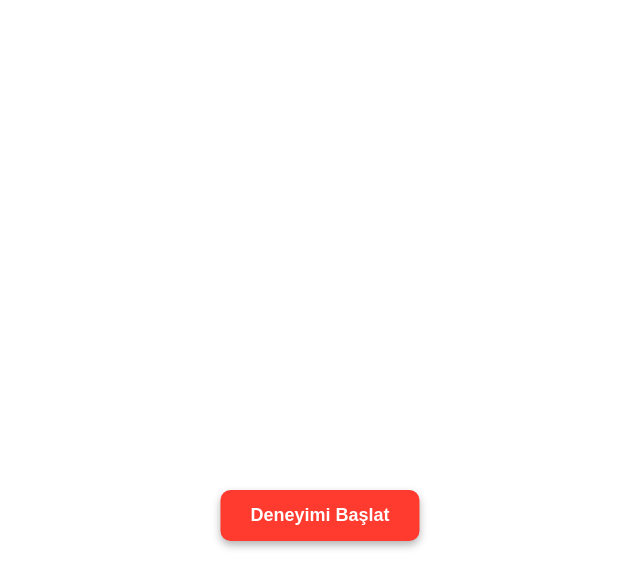
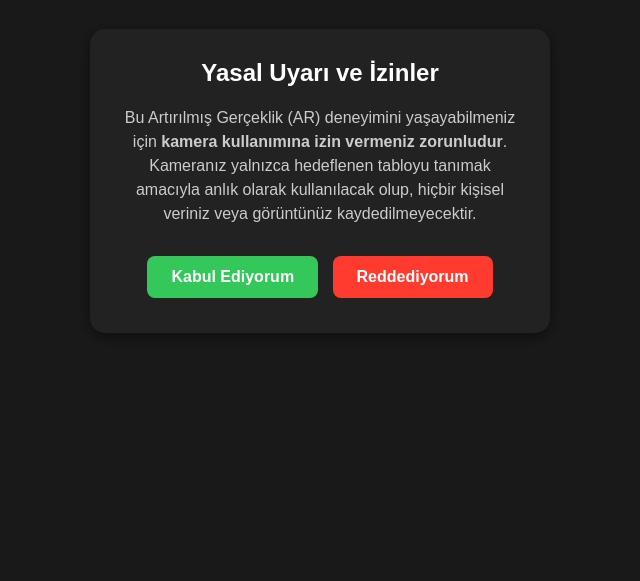
Before and after one commit to MrMerkus/ar1, a plain HTML site: page index.html in a window 1280 px wide. Shown: the part 219-800 px from the top of the page, without its empty margins (320-960 px from the left). Drawn offline with Linux system fonts and the light colour scheme.

Commit message:
Refactor UI and loading screens in index.html

```diff
--- a/index.html
+++ b/index.html
@@ -12,33 +12,119 @@
       body {
         margin: 0;
         overflow: hidden;
+        font-family: Arial, sans-serif;
       }
-      /* Başlat butonu tasarımı */
-      #startButton {
-        position: absolute;
-        z-index: 1000;
-        bottom: 40px;
-        left: 50%;
-        transform: translateX(-50%);
-        padding: 15px 30px;
-        font-size: 18px;
+
+      /* Arayüz Konteyneri (Yükleme ve Uyarı Ekranları için) */
+      #ui-container {
+        position: fixed;
+        top: 0;
+        left: 0;
+        width: 100vw;
+        height: 100vh;
+        background-color: rgba(0, 0, 0, 0.9);
+        color: white;
+        z-index: 9999;
+        display: flex;
+        flex-direction: column;
+        justify-content: center;
+        align-items: center;
+        text-align: center;
+        padding: 20px;
+        box-sizing: border-box;
+      }
+
+      .hidden {
+        display: none !important;
+      }
+
+      .modal-box {
+        background-color: #222;
+        padding: 30px;
+        border-radius: 15px;
+        max-width: 400px;
+        box-shadow: 0 4px 15px rgba(0,0,0,0.5);
+      }
+
+      .modal-box h2 {
+        margin-top: 0;
+        color: #fff;
+      }
+
+      .modal-box p {
+        font-size: 16px;
+        line-height: 1.5;
+        color: #ccc;
+        margin-bottom: 25px;
+      }
+
+      .btn {
+        padding: 12px 24px;
+        font-size: 16px;
         font-weight: bold;
+        border: none;
+        border-radius: 8px;
+        cursor: pointer;
+        margin: 5px;
+        transition: transform 0.1s;
+      }
+
+      .btn:active {
+        transform: scale(0.95);
+      }
+
+      .btn-accept {
+        background-color: #34c759;
+        color: white;
+      }
+
+      .btn-reject {
         background-color: #ff3b30;
         color: white;
-        border: none;
-        border-radius: 10px;
-        cursor: pointer;
-        box-shadow: 0 4px 8px rgba(0,0,0,0.3);
       }
-      #startButton:active {
-        background-color: #c92a20;
+
+      /* Basit bir yükleme animasyonu */
+      .spinner {
+        border: 4px solid rgba(255, 255, 255, 0.3);
+        border-top: 4px solid #fff;
+        border-radius: 50%;
+        width: 40px;
+        height: 40px;
+        animation: spin 1s linear infinite;
+        margin: 0 auto 20px auto;
+      }
+
+      @keyframes spin {
+        0% { transform: rotate(0deg); }
+        100% { transform: rotate(360deg); }
       }
     </style>
   </head>
   <body>
-    <button id="startButton">Deneyimi Başlat</button>
 
-    <a-scene mindar-image="imageTargetSrc: targets.mind; autoStart: true;"
+    <div id="ui-container">
+
+      <div id="loadingScreen" class="modal-box">
+        <div class="spinner"></div>
+        <h2>Sistem Yükleniyor...</h2>
+        <p>Lütfen bekleyin, artırılmış gerçeklik deneyimi hazırlanıyor.</p>
+      </div>
+
+      <div id="warningScreen" class="modal-box hidden">
+        <h2>Yasal Uyarı ve İzinler</h2>
+        <p>Bu Artırılmış Gerçeklik (AR) deneyimini yaşayabilmeniz için <b>kamera kullanımına izin vermeniz zorunludur</b>. Kameranız yalnızca hedeflenen tabloyu tanımak amacıyla anlık olarak kullanılacak olup, hiçbir kişisel veriniz veya görüntünüz kaydedilmeyecektir.</p>
+        <button id="btnAccept" class="btn btn-accept">Kabul Ediyorum</button>
+        <button id="btnReject" class="btn btn-reject">Reddediyorum</button>
+      </div>
+
+      <div id="rejectMessage" class="modal-box hidden">
+        <h2>Erişim Reddedildi</h2>
+        <p>Kamera zorunluluğunu kabul etmediğiniz için sistemden çıkarıldınız. Bu deneyimi yaşamak isterseniz sayfayı yenileyerek izinleri kabul edebilirsiniz.</p>
+      </div>
+
+    </div>
+
+    <a-scene mindar-image="imageTargetSrc: targets.mind; autoStart: false;"
              color-space="sRGB"
              renderer="colorManagement: true, physicallyCorrectLights"
              vr-mode-ui="enabled: false"
@@ -57,29 +143,55 @@
     </a-scene>
 
     <script>
-      // Sayfa yüklendiğinde çalışacak script
       document.addEventListener("DOMContentLoaded", function() {
         const video = document.querySelector('#monaVideo');
         const target = document.querySelector('#target');
-        const startButton = document.querySelector('#startButton');
+        const sceneEl = document.querySelector('a-scene');
 
-        // 1. Butona tıklandığında videonun oynatma iznini al
-        startButton.addEventListener('click', () => {
-          startButton.style.display = 'none'; // Butonu gizle
+        const uiContainer = document.getElementById('ui-container');
+        const loadingScreen = document.getElementById('loadingScreen');
+        const warningScreen = document.getElementById('warningScreen');
+        const rejectMessage = document.getElementById('rejectMessage');
+
+        const btnAccept = document.getElementById('btnAccept');
+        const btnReject = document.getElementById('btnReject');
+
+        // 1. Simüle Edilmiş Yükleme Süresi (Örn: 2 Saniye sonra uyarı ekranını aç)
+        setTimeout(() => {
+          loadingScreen.classList.add('hidden');
+          warningScreen.classList.remove('hidden');
+        }, 2000);
+
+        // 2. Kabul Edildiğinde
+        btnAccept.addEventListener('click', () => {
+          // Arayüzü tamamen gizle
+          uiContainer.classList.add('hidden');
+
+          // Mobil cihazlar için video iznini tetikle
           video.play().then(() => {
-            video.pause(); // Sadece izin almak için oynatıp durduruyoruz
+            video.pause();
           }).catch((error) => {
             console.warn("Video oynatma izni alınamadı:", error);
           });
+
+          // MindAR sistemini başlat (Kamera izni tarayıcı tarafından BURADA istenecek)
+          sceneEl.systems["mindar-image-system"].start();
         });
 
-        // 2. Kamera tabloyu gördüğünde videoyu başlat
+        // 3. Reddedildiğinde
+        btnReject.addEventListener('click', () => {
+          warningScreen.classList.add('hidden');
+          rejectMessage.classList.remove('hidden');
+          // Sistem başlatılmaz, karanlık ekranda ret mesajı ile kalınır.
+        });
+
+        // 4. Kamera tabloyu gördüğünde videoyu başlat
         target.addEventListener("targetFound", () => {
           console.log("Tablo Bulundu!");
           video.play();
         });
 
-        // 3. Kamera tablodan uzaklaştığında videoyu durdur
+        // 5. Kamera tablodan uzaklaştığında videoyu durdur
         target.addEventListener("targetLost", () => {
           console.log("Tablo Kaybedildi!");
           video.pause();
```
